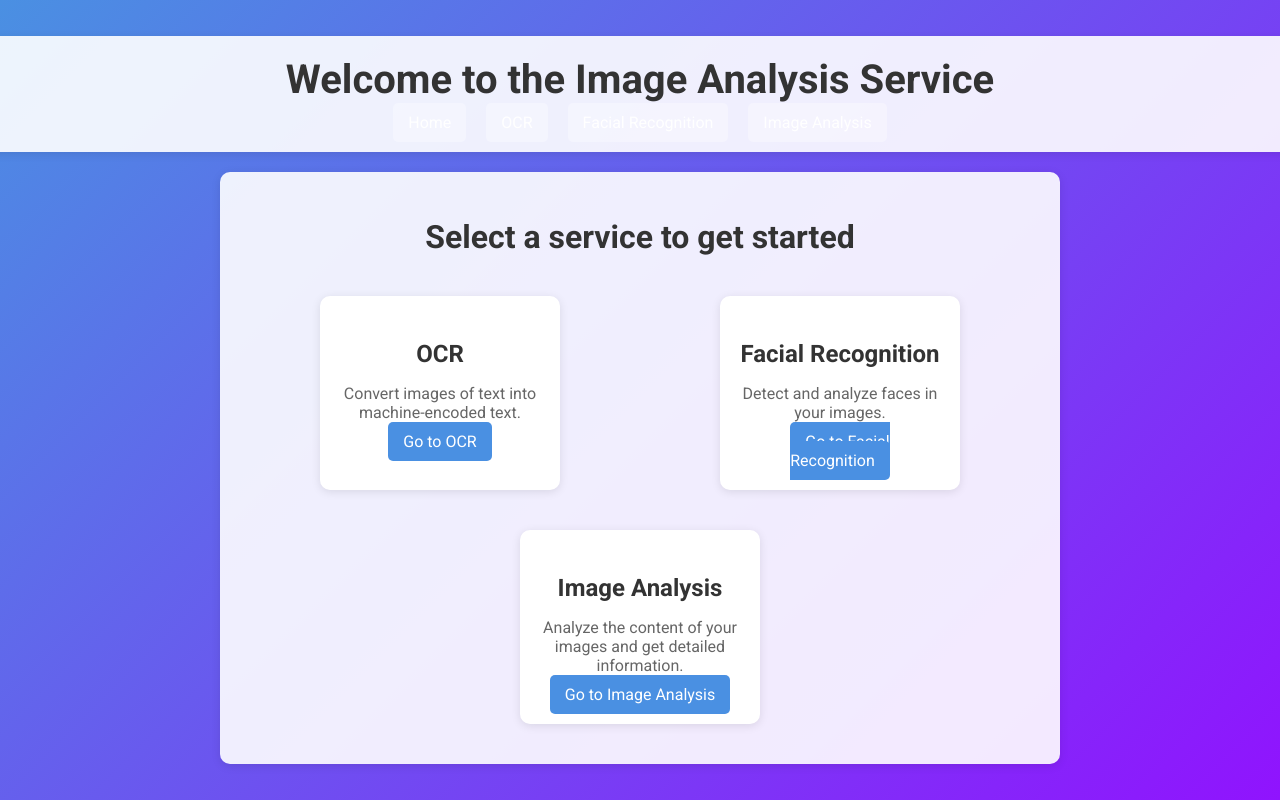
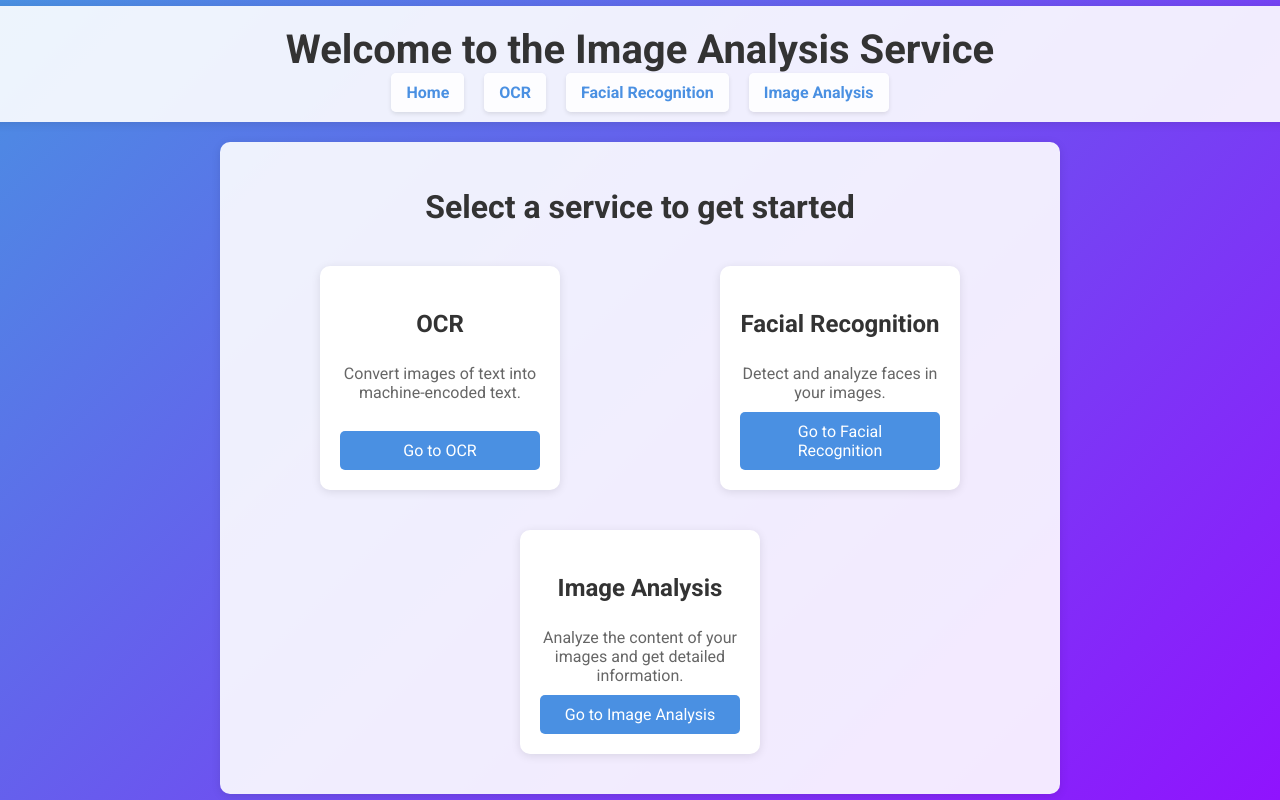
Before and after one commit to theolucky889/CloudComputing_GoogleCloudPlatform, a Flask app: page / in a window 1280 px wide. Run offline with Flask 3, Linux system fonts and the light colour scheme.

Commit message:
Update styles.css

```diff
--- a/static/css/styles.css
+++ b/static/css/styles.css
@@ -43,15 +43,17 @@ nav ul li {
 
 nav ul li a {
     text-decoration: none;
-    color: #fff;
+    color: #4A90E2;
+    font-weight: bold;
     padding: 10px 15px;
-    background: rgba(255, 255, 255, 0.3);
+    background: rgba(255, 255, 255, 0.9);
     border-radius: 5px;
     transition: background 0.3s ease, transform 0.3s ease;
+    box-shadow: 0 2px 4px rgba(0, 0, 0, 0.1);
 }
 
 nav ul li a:hover {
-    background: rgba(255, 255, 255, 0.6);
+    background: rgba(255, 255, 255, 1);
     transform: scale(1.05);
 }
 
@@ -84,6 +86,9 @@ main h2 {
     padding: 20px;
     width: 200px;
     transition: transform 0.3s ease, box-shadow 0.3s ease;
+    display: flex;
+    flex-direction: column;
+    justify-content: space-between;
 }
 
 .card h3 {
@@ -106,6 +111,8 @@ main h2 {
     text-decoration: none;
     border-radius: 5px;
     transition: background-color 0.3s ease, transform 0.3s ease;
+    display: block;
+    margin-top: auto;
 }
 
 .card .button:hover {
```
